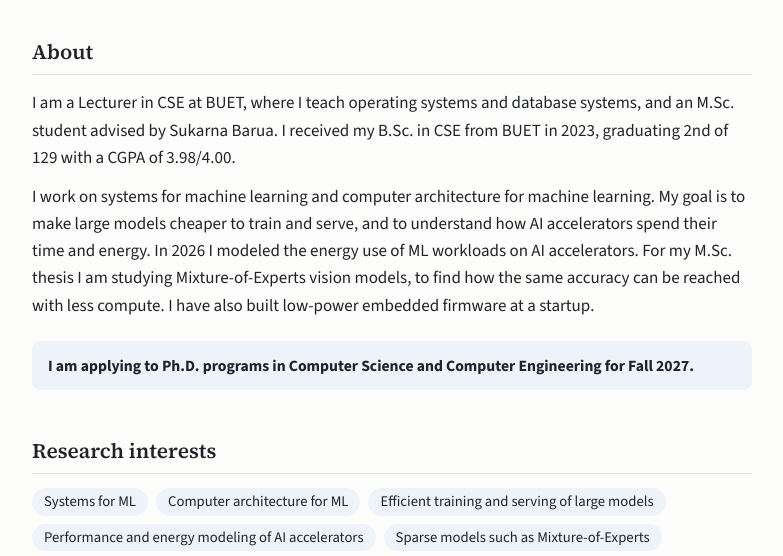
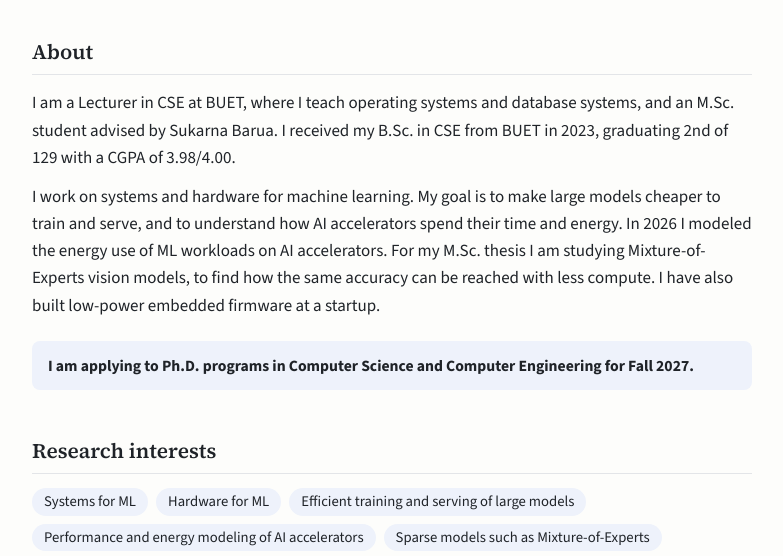
Before and after one commit to vodro/vodro.github.io, a plain HTML site: page index.html in a window 1280 px wide. Shown: the part 242-798 px from the top of the page, without its empty margins (248-1031 px from the left). Drawn offline with nearby package versions, Linux system fonts and the light colour scheme.

Commit message:
Describe research interests as systems and hardware for ML, update CV

```diff
--- a/index.html
+++ b/index.html
@@ -4,7 +4,7 @@
 <meta charset="utf-8">
 <meta name="viewport" content="width=device-width, initial-scale=1">
 <title>Kowshic Roy</title>
-<meta name="description" content="Kowshic Roy, Lecturer in CSE at BUET. Research interests: systems for ML, computer architecture for ML, and operating and database systems.">
+<meta name="description" content="Kowshic Roy, Lecturer in CSE at BUET. Research interests: systems and hardware for machine learning, and operating and database systems.">
 <link rel="preconnect" href="https://fonts.googleapis.com">
 <link rel="preconnect" href="https://fonts.gstatic.com" crossorigin>
 <link href="https://fonts.googleapis.com/css2?family=Source+Sans+3:ital,wght@0,400;0,600;0,700;1,400&family=Source+Serif+4:opsz,wght@8..60,600&display=swap" rel="stylesheet">
@@ -122,7 +122,7 @@
 <section>
   <h2>About</h2>
   <p>I am a Lecturer in CSE at BUET, where I teach operating systems and database systems, and an M.Sc. student advised by Sukarna Barua. I received my B.Sc. in CSE from BUET in 2023, graduating 2nd of 129 with a CGPA of 3.98/4.00.</p>
-  <p>I work on systems for machine learning and computer architecture for machine learning. My goal is to make large models cheaper to train and serve, and to understand how AI accelerators spend their time and energy. In 2026 I modeled the energy use of ML workloads on AI accelerators. For my M.Sc. thesis I am studying Mixture-of-Experts vision models, to find how the same accuracy can be reached with less compute. I have also built low-power embedded firmware at a startup.</p>
+  <p>I work on systems and hardware for machine learning. My goal is to make large models cheaper to train and serve, and to understand how AI accelerators spend their time and energy. In 2026 I modeled the energy use of ML workloads on AI accelerators. For my M.Sc. thesis I am studying Mixture-of-Experts vision models, to find how the same accuracy can be reached with less compute. I have also built low-power embedded firmware at a startup.</p>
   <p class="note"><strong>I am applying to Ph.D. programs in Computer Science and Computer Engineering for Fall 2027.</strong></p>
 </section>
 
@@ -130,7 +130,7 @@
   <h2>Research interests</h2>
   <ul class="tags">
     <li>Systems for ML</li>
-    <li>Computer architecture for ML</li>
+    <li>Hardware for ML</li>
     <li>Efficient training and serving of large models</li>
     <li>Performance and energy modeling of AI accelerators</li>
     <li>Sparse models such as Mixture-of-Experts</li>
```
Also changed, not shown: 1 other file.
